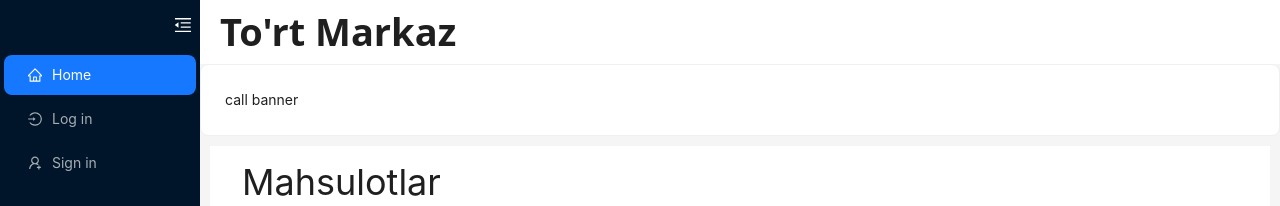
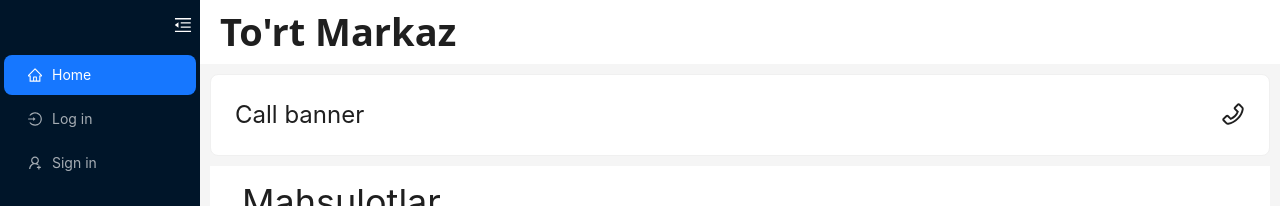
Before and after one commit to Muhammad-Devel/to-rt-zakaz, a React (Vite) app: page / in a window 1280 px wide. Shown: the top 206 px of the page. Built offline with nearby package versions, Linux system fonts and the light colour scheme.

Commit message:
edited callbanner

```diff
--- a/src/pages/call.jsx
+++ b/src/pages/call.jsx
@@ -1,10 +1,21 @@
 import { Card } from 'antd';
+import { PhoneOutlined } from '@ant-design/icons'
 
 const Call = () => {
     return (
-        <Card>
-    <div className='w-full'>call banner</div>
-  </Card>
+        <>
+            <Card style={{
+                marginTop: 10,
+                marginLeft: 10,
+                marginRight: 10,
+            }}>
+                <div className='w-full text-2xl'>
+                    Call banner
+                    <button className='float-right' type='success'><PhoneOutlined /></button>
+                </div>
+
+            </Card>
+        </>
     )
-  };
-  export default Call;
+};
+export default Call;
```
Also changed, not shown: 1 other file (tests, documents, lock files or other folders).
